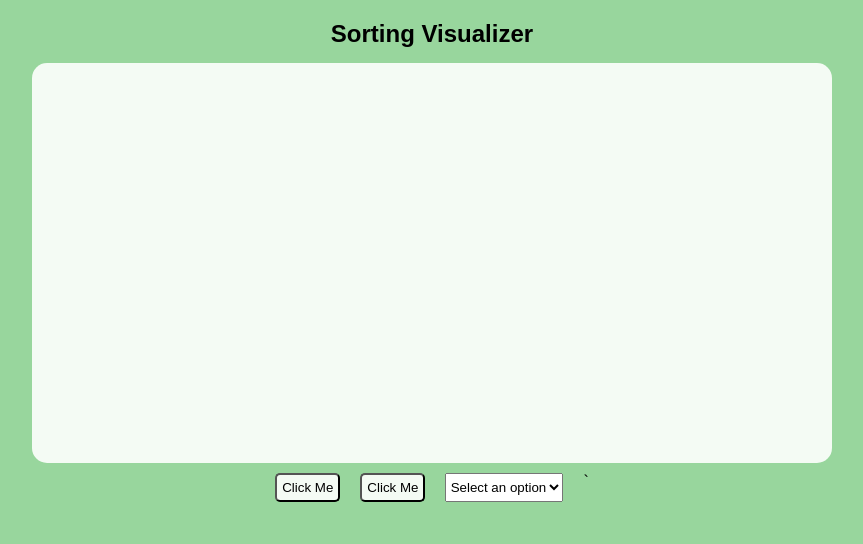
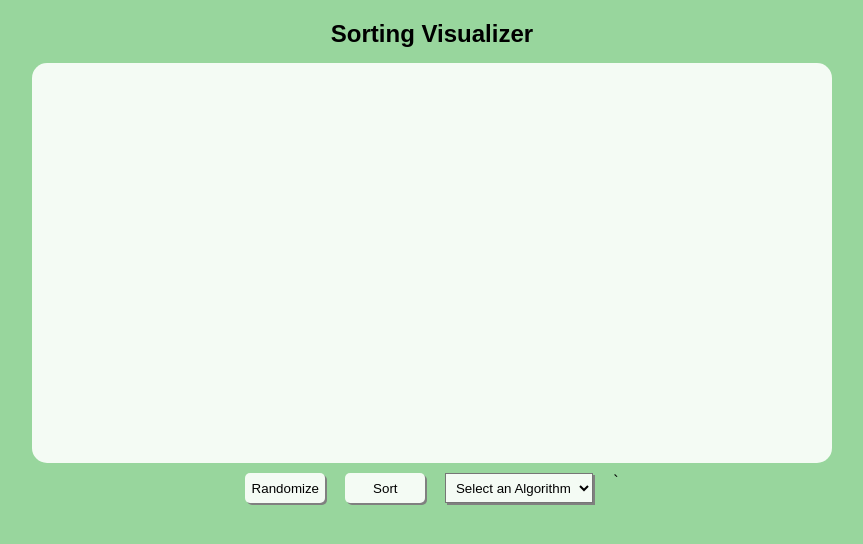
Before and after one commit to MisutaKohi/sorting-visualizer, a Next.js app in the folder sorting-visualizer/: page / in a window 1280 px wide. Shown: the top 544 px of the page, without its empty margins (208-1071 px from the left). Built offline with nearby package versions, Linux system fonts and the light colour scheme.

Commit message:
Improve button component

```diff
--- a/sorting-visualizer/src/app/globals.css
+++ b/sorting-visualizer/src/app/globals.css
@@ -29,15 +29,27 @@ body {
   background-color: #F4FBF4;
   padding: 5px;
   border-radius: 5px;
+  border: none;
+  box-shadow: 2px 2px gray;
+  min-width: 80px
 }
 
 .custom-btn:hover {
   background-color: #0F1510;
   color: #F4FBF4;
+  cursor: pointer;
 }
 
 #algo-type {
+  background-color: #F4FBF4;
   text-align: center;
+  padding: 5px;
+  height: 30px;
+  box-shadow: 2px 2px gray;
+}
+
+#algo-type:hover {
+  cursor: pointer;
 }
 
 footer {
--- a/sorting-visualizer/src/app/page.tsx
+++ b/sorting-visualizer/src/app/page.tsx
@@ -10,10 +10,10 @@ export default function Home() {
         </div>
       </main>
       <footer>
-        <Button />
-        <Button />
+        <Button text="Randomize" />
+        <Button text="Sort" />
         <select id="algo-type" name="options">
-          <option value="" disabled selected>Select an option</option>
+          <option value="" disabled selected>Select an Algorithm</option>
           <option value="option1">Bubble Sort</option>
           <option value="option2">Insertion Sort</option>
         </select>`
--- a/sorting-visualizer/src/app/utilities/button.tsx
+++ b/sorting-visualizer/src/app/utilities/button.tsx
@@ -1,5 +1,12 @@
-export default function Button() {
+interface ButtonProps {
+  text: string;
+}
+
+export default function Button({ text } : ButtonProps) {
+
   return (
-    <button className="custom-btn">Click Me</button>
+    <button className="custom-btn">
+      { text }
+    </button>
   );
 }
```
